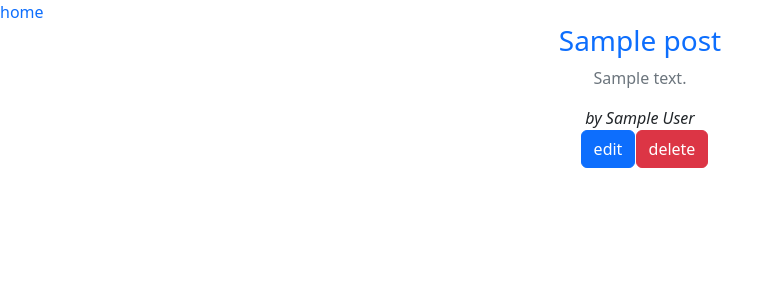
After one commit to lvictortaytay/blogly, a Flask app: page /viewPost/1 in a window 1280 px wide. The commit adds this page. Shown: the top 300 px of the page, without its empty margins (0-783 px from the left). Run offline with Flask 2, Linux system fonts and the light colour scheme; tables that the repository leaves empty hold one stand-in row (values such as "Sample post").

Commit message:
first commit

```diff
--- a/app.py
+++ b/app.py
@@ -2,7 +2,7 @@
 
 from pydoc import render_doc
 from flask import Flask, redirect, render_template,request
-from models import db, connect_db , User , default
+from models import db, connect_db , User , default ,Post
 
 app = Flask(__name__)
 app.config['SQLALCHEMY_DATABASE_URI'] = 'postgresql:///blogly'
@@ -61,7 +61,8 @@ def updateUser(user_id):
 @app.route("/userDetail/<int:user_id>")
 def userDetailPage(user_id):
     user = User.query.get(user_id)
-    return render_template("userDetail.html", user = user)
+    posts = Post.query.filter(Post.user_id == user_id)
+    return render_template("userDetail.html", user = user , posts = posts)
 
 @app.route("/deleteUser/<int:user_id>", methods = ["POST"])
 def deleteUser(user_id):
@@ -69,3 +70,59 @@ def deleteUser(user_id):
     db.session.delete(user)
     db.session.commit()
     return redirect("/")
+
+
+
+
+@app.route("/addPost/<int:user_id>")
+def addPostPage(user_id):
+    user = User.query.get_or_404(user_id)
+    return render_template("createPost.html" , user = user)
+
+
+
+
+
+@app.route("/viewPost/<int:post_id>")
+def viewPostPage(post_id):
+    post = Post.query.get(post_id)
+    user = User.query.get(post.user_id)
+    return render_template("viewPost.html" , post = post , user = user)
+
+
+
+
+
+@app.route("/editPost/<int:post_id>")
+def editPostPage(post_id):
+    post = Post.query.get(post_id)
+    return render_template("editPost.html" , post = post)
+
+
+@app.route("/handlePost/<int:user_id>" , methods = ["POST"])
+def handlePost(user_id):
+    title = request.form["title"]
+    content = request.form["content"]
+    newPost = Post(title = title , content = content , user_id = user_id)
+    db.session.add(newPost)
+    db.session.commit()
+    return redirect("/")
+
+
+
+@app.route("/deletePost/<int:post_id>")
+def deletePostPage(post_id):
+    post = Post.query.get(post_id)
+    db.session.delete(post)
+    db.session.commit()
+    return redirect("/")
+
+
+@app.route("/handleEditPost/<int:post_id>" , methods = ["POST"])
+def handleEditPost(post_id):
+    post = Post.query.get(post_id)
+    post.title = request.form["title"]
+    post.content = request.form["content"]
+    db.session.add(post)
+    db.session.commit()
+    return redirect(f"/viewPost/{post_id}")
--- a/static/app.css
+++ b/static/app.css
@@ -23,3 +23,11 @@ img{
     margin-left: 36rem;
 
 }
+
+.deletePostBtn{
+    margin-left: 4rem;
+    margin-top: -4rem;
+}
+.editPostBtn{
+    margin-left: -4rem;
+}
--- a/templates/editUser.html
+++ b/templates/editUser.html
@@ -1,7 +1,7 @@
 {%extends "home.html"%}
 {%block title%} edit User! {%endblock%}
 {%block content%}
-<a href = "/">home</a>
+
 <h1 class = "text-center">{{user.first_name}}</h1>
 
 <div class = "text-center container">
--- a/templates/home.html
+++ b/templates/home.html
@@ -11,7 +11,10 @@
     <title>{%block title %} Blogly! {%endblock%}</title>
 </head>
 <body>
+    <a href="/">home</a>
+
     {%block content %}
+    <div class ="container">
         <h1>Users!</h1>
         {% for user in users %}
         <ul>
@@ -23,6 +26,7 @@
         </form>
 
     {%endblock%}
+    </div>
 
 </body>
 </html>
--- a/templates/newUser.html
+++ b/templates/newUser.html
@@ -1,7 +1,7 @@
 {%extends "home.html"%}
 {%block title%} add User! {%endblock%}
 {%block content%}
-<a href = '/'>home</a>
+
 <h1 class = "text-center">create a user!</h1>
 <div class = "container">
 <form action = "/createUser" method="POST">
--- /dev/null
+++ b/templates/viewpost.html
@@ -0,0 +1,16 @@
+{%extends "home.html"%}
+{%block title%} add User! {%endblock%}
+{%block content%}
+
+<div class = "text-center container">
+    <h3 class = "text-primary">{{post.title}}</h3>
+    <p class = "text-secondary">{{post.content}}</p>
+    <i>by {{user.first_name}} {{user.last_name}}</i>
+    <form action = "/editPost/{{post.id}}">
+        <button type="submit" class = "editPostBtn btn btn-primary">edit</button>
+    </form>
+    <form action = "/deletePost/{{post.id}}">
+        <button type="submit" class = "deletePostBtn btn btn-danger">delete</button>
+    </form>
+</div>
+{%endblock%}
```
Also changed, not shown: models.py (+12 -0 lines), templates/createPost.html (added, +12 -0 lines), templates/editPost.html (added, +12 -0 lines), templates/userDetail.html (+17 -1 lines), testApp.py (added, +42 -0 lines), .gitignore.txt (added), README.md, 3 other files.
